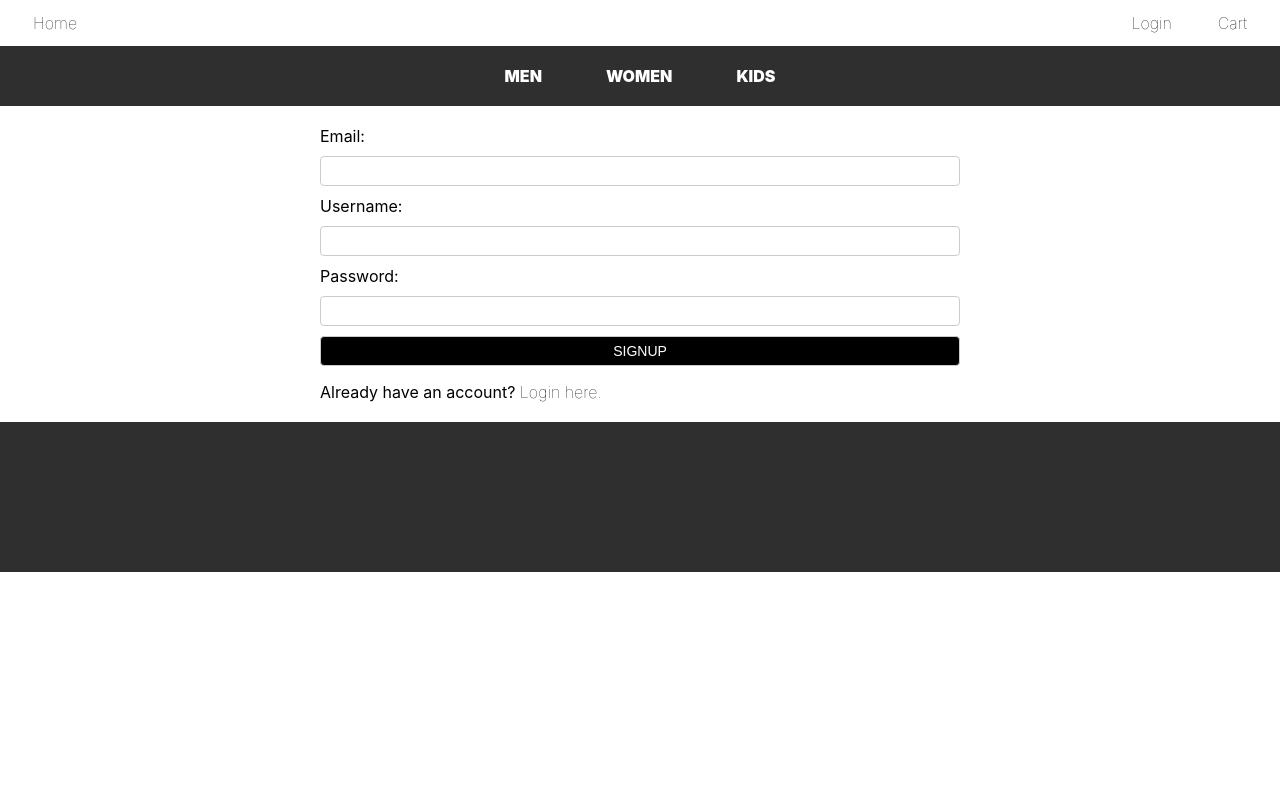
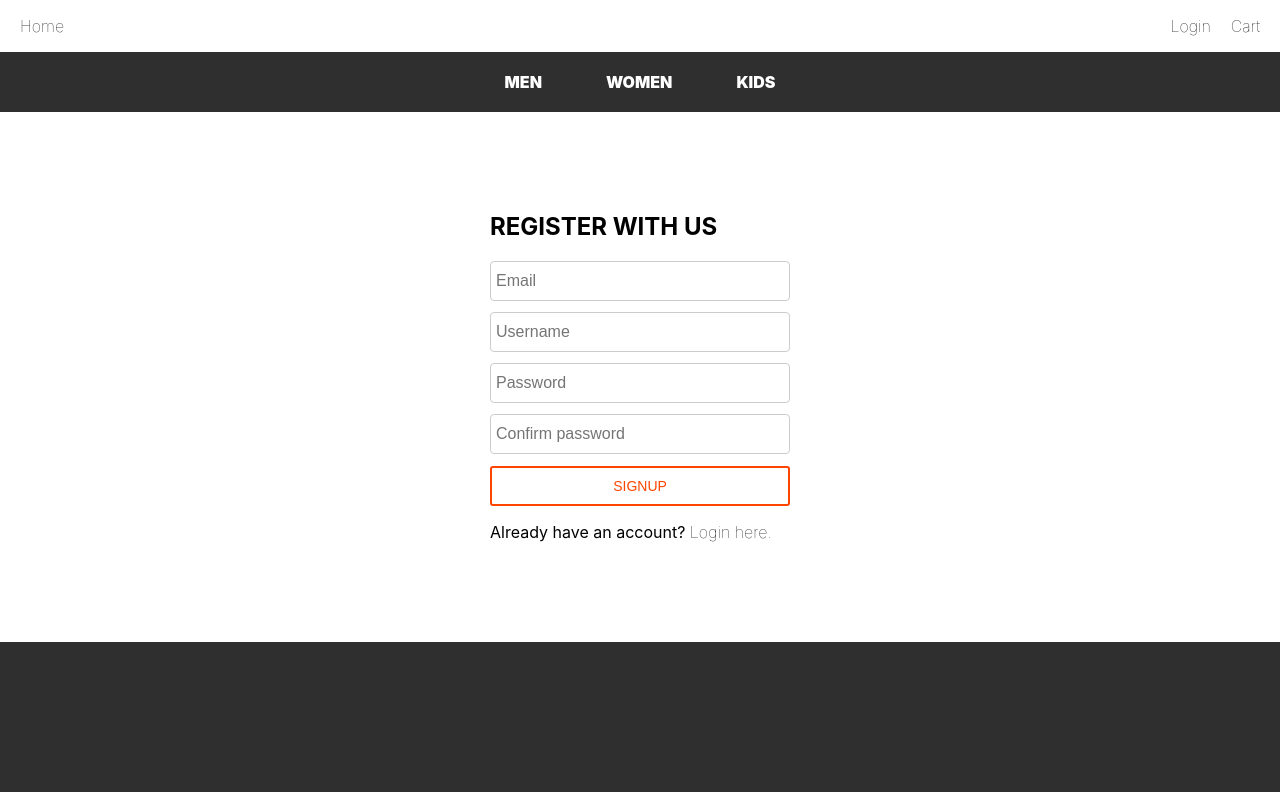
Before and after one commit to danny460/ee4717, a PHP site: page /signup.php in a window 1280 px wide. Run offline with PHP 8.4, Linux system fonts and the light colour scheme.

Commit message:
handle signup validation

```diff
--- a/shoebox.com/public_html/css/styles.css
+++ b/shoebox.com/public_html/css/styles.css
@@ -4,6 +4,9 @@ General
 html,body,main {
     width: 100%;
     margin: 0;
+}
+.warning {
+    color: red;
 }
 .btn, a:hover {
     cursor: pointer;
@@ -13,16 +16,14 @@ html,body,main {
     font-size: 14px;
     padding: 10px 10px;
     border-radius: 3px;
-    border-width: 1px;
-    border-style: solid;
-    border-color: black;
-    color: white;
-    background-color: black;
+    border: 2px orangered solid;
+    color: orangered;
+    background-color: transparent;
     transition: .2s linear;
 }
 .btn:hover{
-    color: black;
-    background-color: white;
+    color: white;
+    background-color: orangered;
 }
 .btn:focus {
     outline: 0;
@@ -61,6 +62,7 @@ li {
     display: inline-block;
 }
 ul {
+    margin: 0;
     padding: 0;
 }
 .float-left {
@@ -113,12 +115,8 @@ Navbar
 ==================================**/
 .top-nav {
     background-color: white;
-    height: 30px;
-    padding: 0 10px;
-}
-
-.top-nav li{
-    padding: 13px;
+    padding: 20px 10px;
+    line-height: 12px;
 }
 
 .top-nav a{
@@ -151,12 +149,16 @@ Navbar
     background-color: #f9f9f9;
     min-width: 160px;
     box-shadow: 0px 8px 16px 0px rgba(0,0,0,0.2);
-    padding: 12px 16px;
+    padding: 12px 6px 0px 0px;
     z-index: 1;
 }
 
-.dropdown:hover .dropdown-content {
+.dropdown:hover .dropdown-content, .dropdown-content li {
     display: block;
+}
+
+.dropdown-content li {
+    margin: 20px 0;
 }
 
 
@@ -373,18 +375,34 @@ Login/Signup Page
 }
 .form-container form {
     width: 50%;
-    min-width: 300px;
-    margin: 20px auto;
+    min-width: 150px;
+    max-width: 300px;
+    margin: 100px auto;
 }
 .form-container form lable, .form-container form input {
     width: 100%;
     display: block;
 }
-.form-container form input {
-    height: 30px;
+.hint-txt, .warning-txt {
+    font-size: .7em;
+    font-weight: lighter;
+    font-style: italic;
+}
+
+.warning-txt {
+    color: red;
+}
+
+input[type="text"], input[type="email"], input[type="password"] {
+    font-size: 1em;
+    font-weight: light;
+    height: 40px;
     padding: 0 5px;
-    margin: 10px 0;
     border: 1px solid #ccc;
     border-radius: 4px;
     box-sizing: border-box;
 }
+
+.form-container form input{
+    margin: 10px 0;
+}
--- a/shoebox.com/public_html/signup.php
+++ b/shoebox.com/public_html/signup.php
@@ -17,48 +17,52 @@
         </header>
         <div class="form-container">
 
-        <div class="form-container">
+
         <?php
             if(isLoggedIn()){
-                echo '<h3>You have already logged in. Redirecting back to home page in <span id="counter">3</span> seconds...<br></h3>If not redirecting, <a style="color:blue;" href="/index.php">click here</a>';
+                echo '<h3>You have already logged in. Redirecting back to home page in <p id="counter">3</p> seconds...<br></h3>If not redirecting, <a style="color:blue;" href="/index.php">click here</a>';
                 header( "refresh: 3;url=index.php" );
             }else{
                 echo '
-                    <form action="/include/session.php" method="post">
+                    <form action="/include/session.php" method="post" onsubmit="return validateForm()">
+                        <h2>REGISTER WITH US</h2>
                         <div>
-                            <label for="email">Email:</label>
-                            <input class="input-txt" type="email" name="email" value="">
+                            <input id="email" class="input-txt" type="email" name="email" placeholder="Email" required>';
+                if (isset($_GET['email_error'])){
+                    echo '  <p class="warning-txt">Email is already used. <a class="nav-link" href="/login.php">Login instead</a></p>';
+                }
+                echo '
+                            <p id="email_warning" class="warning-txt"></p>
                         </div>
                     ';
+
                 echo '
                         <div>
-                            <label for="username">Username:</label>
-                            <input class="input-txt" type="text" name="username" value="">
+                            <input id="username" class="input-txt" type="text" name="username" placeholder="Username" required>
+                            <p id="username_warning" class="warning-txt"></p>';
+                if (isset($_GET['user_error'])){
+                    echo '<p class="warning-txt">Username is already used.</p>';
+                }
+                echo '
                         </div>
                     ';
-                if (isset($_GET['email_error'])){
-                    echo '<div><span style="color:red;">Email is already used.<a href="/login.php">Login instead</a></span></div>';
-                }
+
                 echo '
                         <div>
-                            <label for="password">Password:</label>
-                            <input class="input-txt" type="password" name="password">
+                            <input id="password" class="input-txt" type="password" name="password" placeholder="Password" required>
+                            <p id="password_warning" class="warning-txt"></p>
+                            <input id="confirm_password" class="input-txt" type="password" name="confirm_password" placeholder="Confirm password" required>
+                            <p id="confirm_password_warning" class="warning-txt"></p>
                         </div>
                     ';
-                if (isset($_GET['user_error'])){
-                    echo '<div><span style="color:red;">Username is already used.</span></div>';
+                echo '<input class="btn" type="submit" value="signup" name="signup">';
+                if (isset($_GET['error'])){
+                    echo '<div><p class="warning">Unknown error. Please retry later.</p></div>';
                 }
-                echo '<input class="btn" type="submit" value="signup" name="signup">';
                 echo '<p>Already have an account? <a href="/login.php" class="nav-link">Login here.</a></p>';
                 echo '</form>';
-
-                if (isset($_GET['error'])){
-                    echo '<div><span style="color:red;">Unknown error. Please retry later.</span></div>';
-                }
-
             }
         ?>
-        </div>
 
         </div>
 
@@ -79,4 +83,115 @@
     if(document.getElementById('counter') !== null){
         setInterval(function(){ countdown(); },1000);
     }
+
+    var emailInput = document.getElementById("email");
+    var usernameInput = document.getElementById("username");
+    var passwordInput = document.getElementById("password");
+    var confirmPasswordInput = document.getElementById("confirm_password");
+    var emailWarningText = document.getElementById("email_warning");
+    var usernameWarningText = document.getElementById("username_warning");
+    var passwordWarningText = document.getElementById("password_warning");
+    var confirmPasswordWarningText = document.getElementById("confirm_password_warning");
+    emailInput.addEventListener('keyup', function(){
+        validateEmail();
+    });
+    usernameInput.addEventListener('keyup', function(){
+        validateUsername();
+    });
+    passwordInput.addEventListener('keyup', function(){
+        validatePassword();
+    });
+    confirmPasswordInput.addEventListener('keyup', function(){
+        validateConfirmPassword();
+    });
+    emailInput.addEventListener('change', function(){
+        validateEmail();
+    });
+    usernameInput.addEventListener('change', function(){
+        validateUsername();
+    });
+    passwordInput.addEventListener('change', function(){
+        validatePassword();
+    });
+    confirmPasswordInput.addEventListener('change', function(){
+        validateConfirmPassword();
+    });
+
+    function validateEmail(){
+        var re = /^(([^<>()\[\]\\.,;:\s@"]+(\.[^<>()\[\]\\.,;:\s@"]+)*)|(".+"))@((\[[0-9]{1,3}\.[0-9]{1,3}\.[0-9]{1,3}\.[0-9]{1,3}\])|(([a-zA-Z\-0-9]+\.)+[a-zA-Z]{2,}))$/;
+        var isValid = true;
+        var warnings = [];
+        if(!re.test(emailInput.value.trim())){
+            warnings.push("invalid email address");
+            isValid = false;
+        }
+        showWarning(emailWarningText, warnings);
+        return isValid;
+    }
+    function validateUsername(){
+        // username
+        // can have a-z, A-Z, 0-9 plus '-'(hyphen) and '_'(underscore)
+        // length between 4 to 12.
+        var re = /^[a-zA-Z0-9-_]+$/;
+        var isValid = true;
+        var warnings = [];
+        var strVal = usernameInput.value.trim();
+        if(strVal.length < 4 || strVal.length > 12){
+            isValid = false;
+            warnings.push("Username must be 4 to 12 characters.");
+        }
+        if(!re.test(strVal)){
+            isValid = false;
+            warnings.push("Username can only contain alphanumeric characters, hyphen and underscore");
+        }
+        showWarning(usernameWarningText, warnings);
+        return isValid;
+    }
+    function validatePassword(){
+        // password
+        // must contain at least one letter and one digit
+        // special characters "!", "@", "#", "$", "%", "^", "&", "*"" allowed
+        // at least 8 characters and at most 16 characters
+        var re = /^(?=.*[a-zA-Z])(?=.*[0-9])/;
+        var antiRe = /[^a-zA-Z0-9!@#$%^&*]+/;
+        var isValid = true;
+        var warnings = [];
+        var strVal = passwordInput.value.trim();
+        if(strVal.length < 8 || strVal.length > 16){
+            isValid = false;
+            warnings.push("Password must be 8 to 16 characters.");
+        }
+        if(antiRe.test(strVal)){
+            isValid = false;
+            warnings.push("Only alphanumeric and !@#$%^&* characters.");
+        }
+        if(!re.test(strVal)){
+            isValid = false;
+            warnings.push("Password must contain both alphabets and numbers");
+        }
+        showWarning(passwordWarningText, warnings);
+        return isValid;
+    }
+    function validateConfirmPassword(){
+        // re-enter password must match
+        var isValid = true;
+        var warnings = [];
+        if (passwordInput.value != confirmPasswordInput.value){
+            warnings.push("Password does not match.");
+            isValid = false;
+        }
+        showWarning(confirmPasswordWarningText, warnings);
+        return isValid;
+    }
+    function validateForm(){
+        return validateEmail() && validateUsername() && validatePassword() && validateConfirmPassword();
+    }
+
+    function showWarning(el, warnings){
+        el.innerHTML = "";
+        warnings.forEach(function(item){
+            el.innerHTML += "\u2022 " + item + "<br>";
+        });
+    }
+
 </script>
```
Also changed, not shown: shoebox.com/public_html/login.php (+3 -4 lines).
